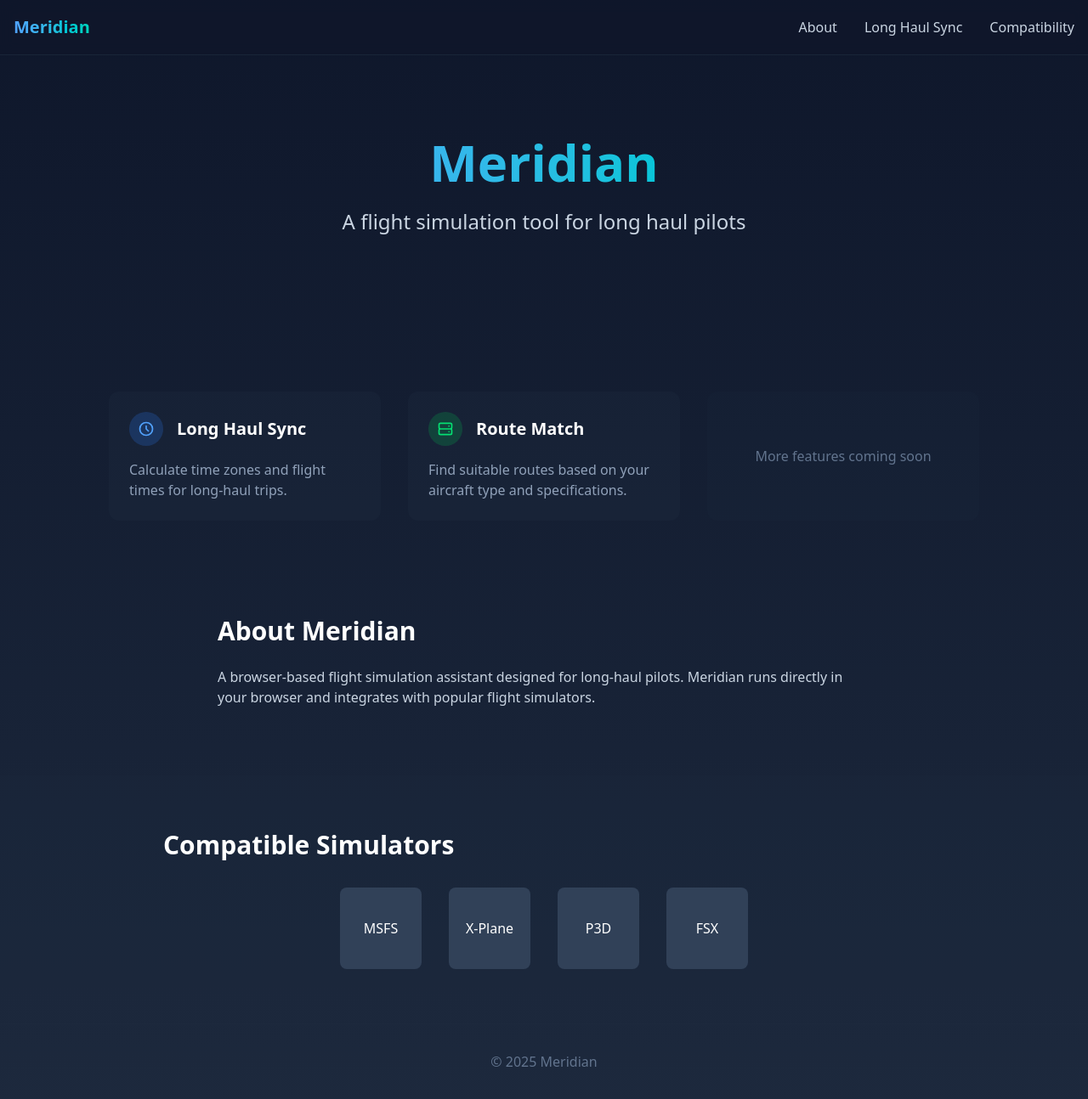
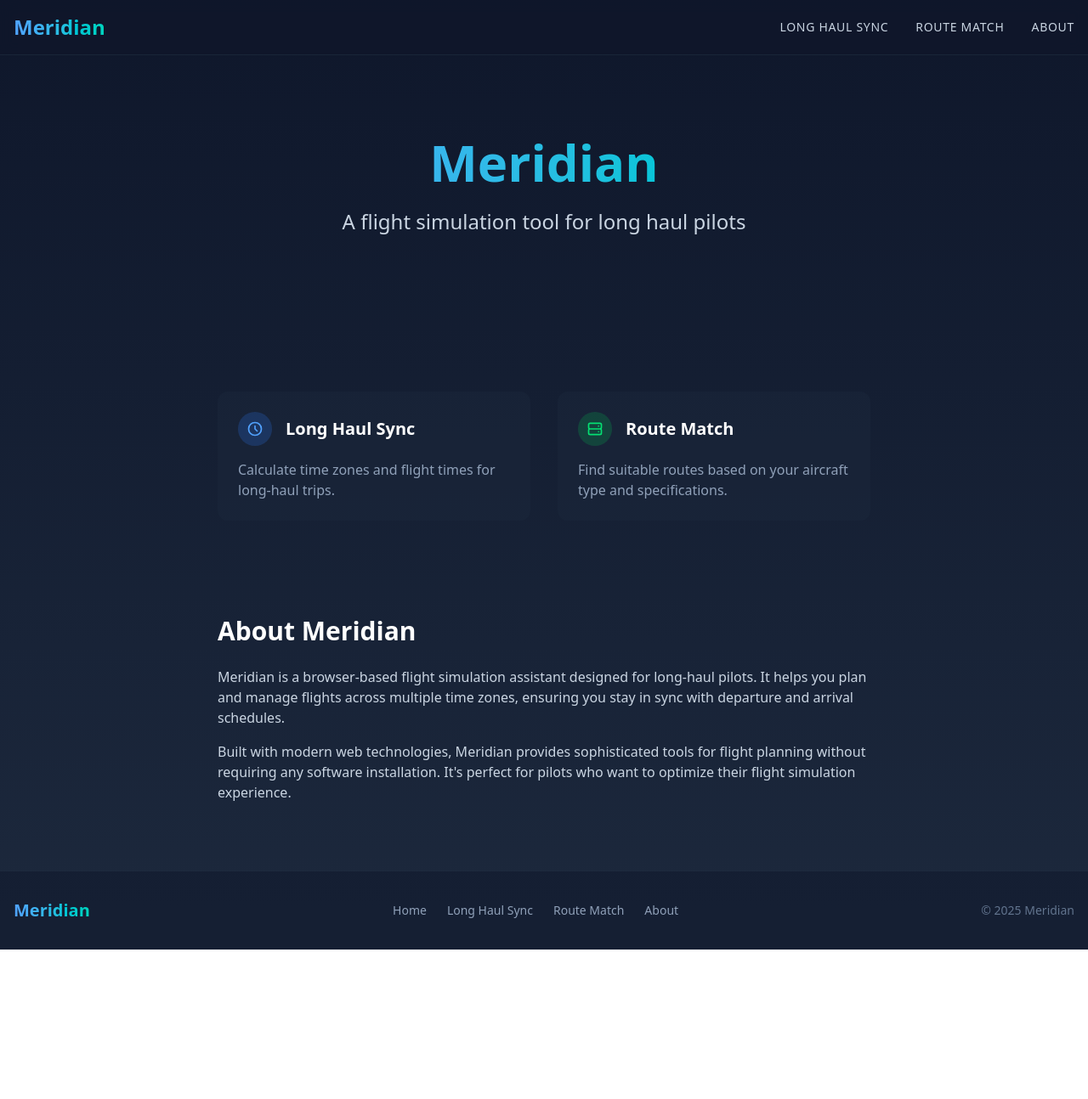
Before and after one commit to Theoryia/Meridian, a SvelteKit app: page / in a window 1280 px wide. Shown: the whole page at 85% size. After the commit the page ends 1118 px from the top, so only its background shows below. Built offline with nearby package versions, Linux system fonts and the light colour scheme.

Commit message:
FIX: Navigation to component, added a380 to search

```diff
--- /dev/null
+++ b/src/lib/components/Navigation.svelte
@@ -0,0 +1,105 @@
+<script>
+  let { currentPage = "" } = $props();
+  let sidebarOpen = false;
+
+  function toggleSidebar() {
+    sidebarOpen = !sidebarOpen;
+  }
+
+  function isCurrentPage(page) {
+    return currentPage === page;
+  }
+</script>
+
+<!-- Navigation -->
+<nav class="bg-slate-900/80 backdrop-blur-sm sticky top-0 z-50 border-b border-slate-800/80">
+  <div class="container mx-auto px-4">
+    <div class="flex items-center justify-between h-16">
+      <!-- Logo -->
+      <div class="flex items-center">
+        <a href="/" class="text-2xl font-bold bg-clip-text text-transparent bg-gradient-to-r from-blue-400 to-teal-400">Meridian</a>
+      </div>
+
+      <!-- Desktop Navigation -->
+      <div class="hidden md:block">
+        <div class="flex items-center space-x-8">
+          <a
+            href="/long-haul-sync"
+            class="text-sm font-medium uppercase tracking-wider transition-colors {isCurrentPage('long-haul-sync') ? 'text-white' : 'text-slate-300 hover:text-white'}"
+          >
+            Long Haul Sync
+          </a>
+          <a
+            href="/route-match"
+            class="text-sm font-medium uppercase tracking-wider transition-colors {isCurrentPage('route-match') ? 'text-white' : 'text-slate-300 hover:text-white'}"
+          >
+            Route Match
+          </a>
+          <a
+            href="/#about"
+            class="text-sm font-medium uppercase tracking-wider transition-colors {isCurrentPage('about') ? 'text-white' : 'text-slate-300 hover:text-white'}"
+          >
+            About
+          </a>
+        </div>
+      </div>
+
+      <!-- Mobile menu button -->
+      <div class="md:hidden">
+        <button
+          on:click={toggleSidebar}
+          aria-label="Toggle navigation menu"
+          class="inline-flex items-center justify-center p-2 rounded-md text-slate-400 hover:text-white hover:bg-slate-800"
+        >
+          <svg class="h-6 w-6" fill="none" viewBox="0 0 24 24" stroke="currentColor">
+            <path stroke-linecap="round" stroke-linejoin="round" stroke-width="2" d="M4 6h16M4 12h16M4 18h16" />
+          </svg>
+        </button>
+      </div>
+    </div>
+  </div>
+</nav>
+
+<!-- Mobile Sidebar -->
+<div class="md:hidden">
+  <div
+    class="fixed inset-0 bg-slate-900/70 backdrop-blur-sm z-40 transition-opacity duration-300 ease-in-out {sidebarOpen ? 'opacity-100' : 'opacity-0 pointer-events-none'}"
+    on:click={toggleSidebar}
+    role="button"
+    tabindex="-1"
+  ></div>
+  <div
+    class="fixed top-0 right-0 w-64 h-full bg-slate-800 z-50 transform transition-transform duration-300 ease-in-out {sidebarOpen ? 'translate-x-0' : 'translate-x-full'}"
+  >
+    <div class="p-5">
+      <div class="flex justify-between items-center mb-6">
+        <span class="text-xl font-bold bg-clip-text text-transparent bg-gradient-to-r from-blue-400 to-teal-400">Meridian</span>
+        <button on:click={toggleSidebar} class="text-slate-400 hover:text-white" aria-label="Toggle sidebar">
+          <svg class="h-6 w-6" fill="none" viewBox="0 0 24 24" stroke="currentColor">
+            <path stroke-linecap="round" stroke-linejoin="round" stroke-width="2" d="M6 18L18 6M6 6l12 12" />
+          </svg>
+        </button>
+      </div>
+      <div class="flex flex-col space-y-4">
+        <a
+          href="/long-haul-sync"
+          class="py-2 uppercase text-sm font-medium tracking-wider transition-colors {isCurrentPage('long-haul-sync') ? 'text-white' : 'text-slate-300 hover:text-white'}"
+        >
+          Long Haul Sync
+        </a>
+        <a
+          href="/route-match"
+          class="py-2 uppercase text-sm font-medium tracking-wider transition-colors {isCurrentPage('route-match') ? 'text-white' : 'text-slate-300 hover:text-white'}"
+        >
+          Route Match
+        </a>
+        <a
+          href="/#about"
+          class="py-2 uppercase text-sm font-medium tracking-wider transition-colors {isCurrentPage('about') ? 'text-white' : 'text-slate-300 hover:text-white'}"
+        >
+          About
+        </a>
+      </div>
+    </div>
+  </div>
+</div>
--- a/src/routes/+page.svelte
+++ b/src/routes/+page.svelte
@@ -1,74 +1,9 @@
 <script>
-  let sidebarOpen = false;
-
-  function toggleSidebar() {
-    sidebarOpen = !sidebarOpen;
-  }
+  import Navigation from '$lib/components/Navigation.svelte';
 </script>
 
-<div class="min-h-screen bg-gradient-to-b from-slate-900 to-slate-800 text-white">
-  <!-- Navigation -->
-  <nav class="bg-slate-900/80 backdrop-blur-sm sticky top-0 z-50 border-b border-slate-800/80">
-    <div class="container mx-auto px-4">
-      <div class="flex items-center justify-between h-16">
-        <!-- Logo -->
-        <div class="flex items-center">
-          <span class="text-xl font-bold bg-clip-text text-transparent bg-gradient-to-r from-blue-400 to-teal-400">Meridian</span>
-        </div>
-
-        <!-- Desktop Navigation -->
-        <div class="hidden md:block">
-          <div class="flex items-center space-x-8">
-            <a href="#about" class="text-slate-300 hover:text-white transition-colors">About</a>
-            <a href="/long-haul-sync" class="text-slate-300 hover:text-white transition-colors">Long Haul Sync</a>
-            <a href="#compatibility" class="text-slate-300 hover:text-white transition-colors">Compatibility</a>
-          </div>
-        </div>
-
-        <!-- Mobile menu button -->
-        <div class="md:hidden">
-          <button
-            on:click={toggleSidebar}
-            aria-label="Toggle navigation menu"
-            class="inline-flex items-center justify-center p-2 rounded-md text-slate-400 hover:text-white hover:bg-slate-800"
-          >
-            <svg class="h-6 w-6" fill="none" viewBox="0 0 24 24" stroke="currentColor">
-              <path stroke-linecap="round" stroke-linejoin="round" stroke-width="2" d="M4 6h16M4 12h16M4 18h16" />
-            </svg>
-          </button>
-        </div>
-      </div>
-    </div>
-  </nav>
-
-  <!-- Mobile Sidebar -->
-  <div class="md:hidden">
-    <!-- svelte-ignore a11y_click_events_have_key_events -->
-    <!-- svelte-ignore a11y_no_static_element_interactions -->
-    <div
-      class="fixed inset-0 bg-slate-900/70 backdrop-blur-sm z-40 transition-opacity duration-300 ease-in-out {sidebarOpen ? 'opacity-100' : 'opacity-0 pointer-events-none'}"
-      on:click={toggleSidebar}
-    ></div>
-    <div
-      class="fixed top-0 right-0 w-64 h-full bg-slate-800 z-50 transform transition-transform duration-300 ease-in-out {sidebarOpen ? 'translate-x-0' : 'translate-x-full'}"
-    >
-      <div class="p-5">
-        <div class="flex justify-between items-center mb-6">
-          <span class="text-xl font-bold bg-clip-text text-transparent bg-gradient-to-r from-blue-400 to-teal-400">Meridian</span>
-          <button on:click={toggleSidebar} class="text-slate-400 hover:text-white" aria-label="Toggle sidebar">
-            <svg class="h-6 w-6" fill="none" viewBox="0 0 24 24" stroke="currentColor">
-              <path stroke-linecap="round" stroke-linejoin="round" stroke-width="2" d="M6 18L18 6M6 6l12 12" />
-            </svg>
-          </button>
-        </div>
-        <div class="flex flex-col space-y-4">
-          <a href="#about" class="text-slate-300 hover:text-white transition-colors py-2">About</a>
-          <a href="/long-haul-sync" class="text-slate-300 hover:text-white transition-colors py-2">Long Haul Sync</a>
-          <a href="#compatibility" class="text-slate-300 hover:text-white transition-colors py-2">Compatibility</a>
-        </div>
-      </div>
-    </div>
-  </div>
+<div class="min-h-screen bg-gradient-to-b from-slate-900 to-slate-800 text-white flex flex-col">
+  <Navigation currentPage="home" />
 
   <!-- Hero Section -->
   <header class="container mx-auto px-4 py-16 md:py-24">
@@ -84,7 +19,7 @@
 
   <!-- Feature Cards -->
   <section id="features" class="container mx-auto px-4 py-12">
-    <div class="grid grid-cols-1 md:grid-cols-3 gap-8 max-w-5xl mx-auto">
+    <div class="grid grid-cols-1 md:grid-cols-2 gap-8 max-w-3xl mx-auto">
       <!-- Feature 1 -->
       <a href="/long-haul-sync" class="bg-slate-800/40 rounded-xl p-6 hover:bg-slate-800/80 transition-all group">
         <div class="flex items-center mb-4">
@@ -98,7 +33,7 @@
         <p class="text-slate-400 group-hover:text-slate-300">Calculate time zones and flight times for long-haul trips.</p>
       </a>
 
-      <!-- NEW Feature: Route-Match -->
+      <!-- Feature 2: Route-Match -->
       <a href="/route-match" class="bg-slate-800/40 rounded-xl p-6 hover:bg-slate-800/80 transition-all group">
         <div class="flex items-center mb-4">
           <div class="w-10 h-10 rounded-full bg-green-500/20 flex items-center justify-center mr-4">
@@ -110,11 +45,6 @@
         </div>
         <p class="text-slate-400 group-hover:text-slate-300">Find suitable routes based on your aircraft type and specifications.</p>
       </a>
-
-      <!-- Feature placeholder -->
-      <div class="bg-slate-800/20 rounded-xl p-6 flex items-center justify-center">
-        <span class="text-slate-500">More features coming soon</span>
-      </div>
     </div>
   </section>
 
@@ -123,28 +53,31 @@
     <div class="max-w-3xl mx-auto">
       <h2 class="text-3xl font-bold mb-6">About Meridian</h2>
       <p class="text-slate-300 mb-4">
-        A browser-based flight simulation assistant designed for long-haul pilots. Meridian runs directly in your browser and integrates with popular flight simulators.
+        Meridian is a browser-based flight simulation assistant designed for long-haul pilots. It helps you plan and manage flights across multiple time zones, ensuring you stay in sync with departure and arrival schedules.
+      </p>
+      <p class="text-slate-300 mb-4">
+        Built with modern web technologies, Meridian provides sophisticated tools for flight planning without requiring any software installation. It's perfect for pilots who want to optimize their flight simulation experience.
       </p>
     </div>
   </section>
 
-  <!-- Compatibility Section -->
-  <section id="compatibility" class="container mx-auto px-4 py-16 bg-slate-800/30">
-    <div class="max-w-4xl mx-auto">
-      <h2 class="text-3xl font-bold mb-8">Compatible Simulators</h2>
-      <div class="flex flex-wrap justify-center gap-8">
-        <div class="w-24 h-24 bg-slate-700 rounded-lg flex items-center justify-center">MSFS</div>
-        <div class="w-24 h-24 bg-slate-700 rounded-lg flex items-center justify-center">X-Plane</div>
-        <div class="w-24 h-24 bg-slate-700 rounded-lg flex items-center justify-center">P3D</div>
-        <div class="w-24 h-24 bg-slate-700 rounded-lg flex items-center justify-center">FSX</div>
+  <!-- Footer -->
+  <footer class="mt-auto border-t border-slate-800 py-8 bg-slate-900/50">
+    <div class="container mx-auto px-4">
+      <div class="flex flex-col md:flex-row justify-between items-center">
+        <div class="mb-4 md:mb-0">
+          <span class="text-xl font-bold bg-clip-text text-transparent bg-gradient-to-r from-blue-400 to-teal-400">Meridian</span>
+        </div>
+        <div class="flex flex-wrap justify-center space-x-6">
+          <a href="/" class="text-slate-400 hover:text-white transition-colors text-sm">Home</a>
+          <a href="/long-haul-sync" class="text-slate-400 hover:text-white transition-colors text-sm">Long Haul Sync</a>
+          <a href="/route-match" class="text-slate-400 hover:text-white transition-colors text-sm">Route Match</a>
+          <a href="#about" class="text-slate-400 hover:text-white transition-colors text-sm">About</a>
+        </div>
+        <div class="mt-4 md:mt-0 text-slate-500 text-sm">
+          © 2025 Meridian
+        </div>
       </div>
-    </div>
-  </section>
-
-  <!-- Footer -->
-  <footer class="border-t border-slate-800 py-8">
-    <div class="container mx-auto px-4 text-center text-slate-500">
-      <p>© 2025 Meridian</p>
     </div>
   </footer>
 </div>
--- a/src/routes/long-haul-sync/+page.svelte
+++ b/src/routes/long-haul-sync/+page.svelte
@@ -1,4 +1,5 @@
 <script lang="ts">
+  import Navigation from '$lib/components/Navigation.svelte';
   //import { onMount } from 'svelte';
   import { DateTime } from 'luxon';
 
@@ -395,18 +396,7 @@
 </script>
 
 <div class="min-h-screen bg-gradient-to-b from-slate-900 to-slate-800 text-white">
-  <nav class="bg-slate-900/80 backdrop-blur-sm sticky top-0 z-50 border-b border-slate-800/80">
-    <div class="container mx-auto px-4">
-      <div class="flex items-center justify-between h-16">
-        <a href="/" class="text-xl font-bold bg-clip-text text-transparent bg-gradient-to-r from-blue-400 to-teal-400">
-          Meridian
-        </a>
-        <div class="flex items-center space-x-8">
-          <a href="/" class="text-slate-300 hover:text-white transition-colors">Home</a>
-        </div>
-      </div>
-    </div>
-  </nav>
+  <Navigation currentPage="long-haul-sync" />
 
   <div class="container mx-auto px-4 py-12">
     <h1 class="text-3xl font-bold mb-6 text-center">Long Haul Sync</h1>
--- a/src/routes/route-match/+page.svelte
+++ b/src/routes/route-match/+page.svelte
@@ -2,6 +2,7 @@
     import { goto } from '$app/navigation';
     import { onMount } from 'svelte';
     import type { RoutesData } from '$lib/types';
+    import Navigation from '$lib/components/Navigation.svelte';
 
     const { data }: { data: RoutesData } = $props();
 
@@ -21,7 +22,7 @@
         { id: '', name: 'All Aircraft Types' },
         { id: 'B738', name: 'Boeing 737-800' },
         { id: 'A320', name: 'Airbus A320' },
-        { id: 'B77W', name: 'Boeing 777-300ER' },
+        { id: 'A388', name: 'Airbus A380-800' },
         { id: 'A359', name: 'Airbus A350-900' }
     ];
 
@@ -142,22 +143,7 @@
 </script>
 
 <div class="min-h-screen bg-gradient-to-b from-slate-900 to-slate-800 text-white">
-    <!-- Navigation -->
-    <nav class="sticky top-0 z-50 border-b border-slate-800/80 bg-slate-900/80 backdrop-blur-sm">
-        <div class="container mx-auto px-4">
-            <div class="flex h-16 items-center justify-between">
-                <a
-                    href="/"
-                    class="bg-gradient-to-r from-blue-400 to-teal-400 bg-clip-text text-xl font-bold text-transparent"
-                >
-                    Meridian
-                </a>
-                <div class="flex items-center space-x-8">
-                    <a href="/" class="text-slate-300 transition-colors hover:text-white">Home</a>
-                </div>
-            </div>
-        </div>
-    </nav>
+    <Navigation currentPage="route-match" />
 
     <div class="container mx-auto px-4 py-8">
         <h1 class="mb-4 text-center text-3xl font-bold">Route Match</h1>
```
